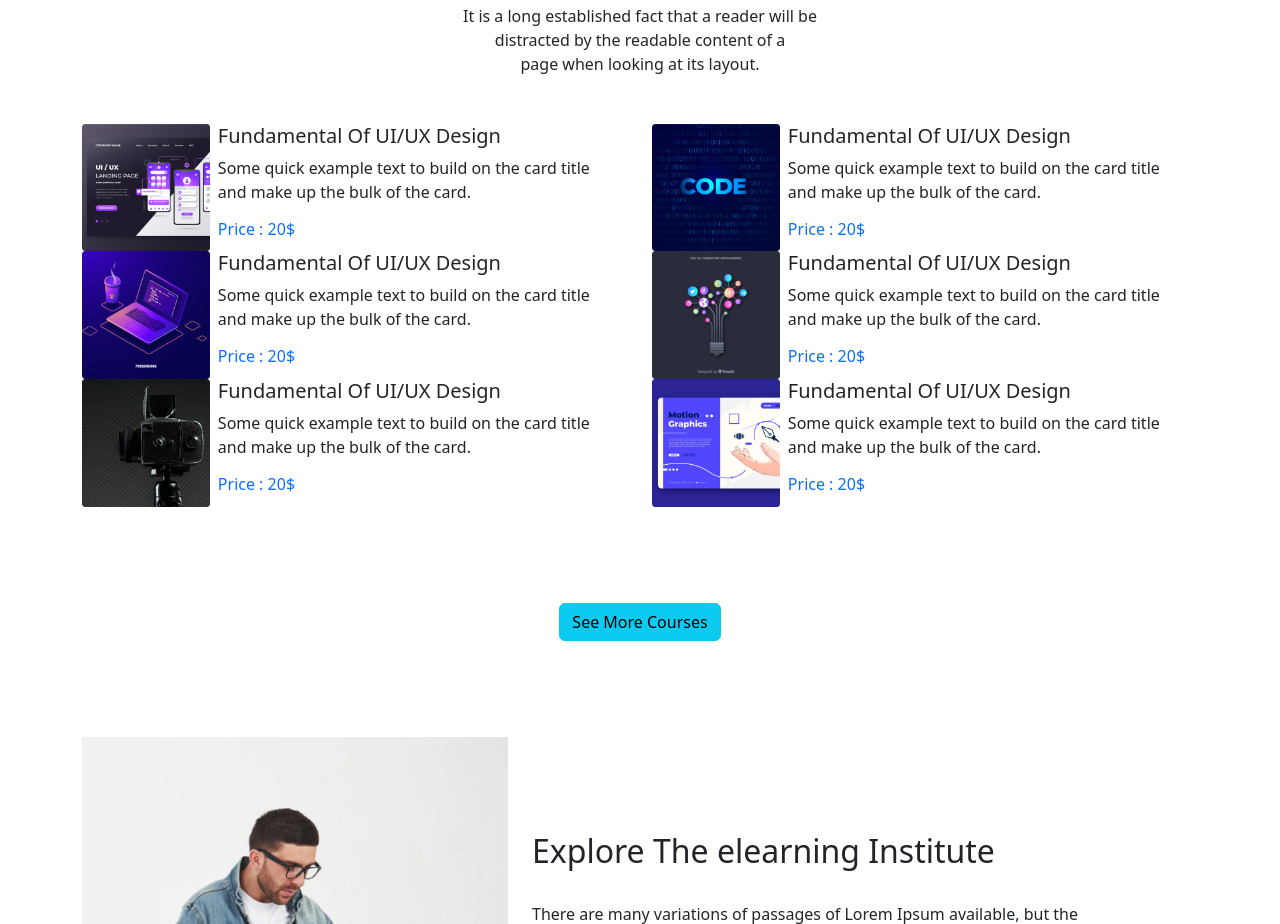
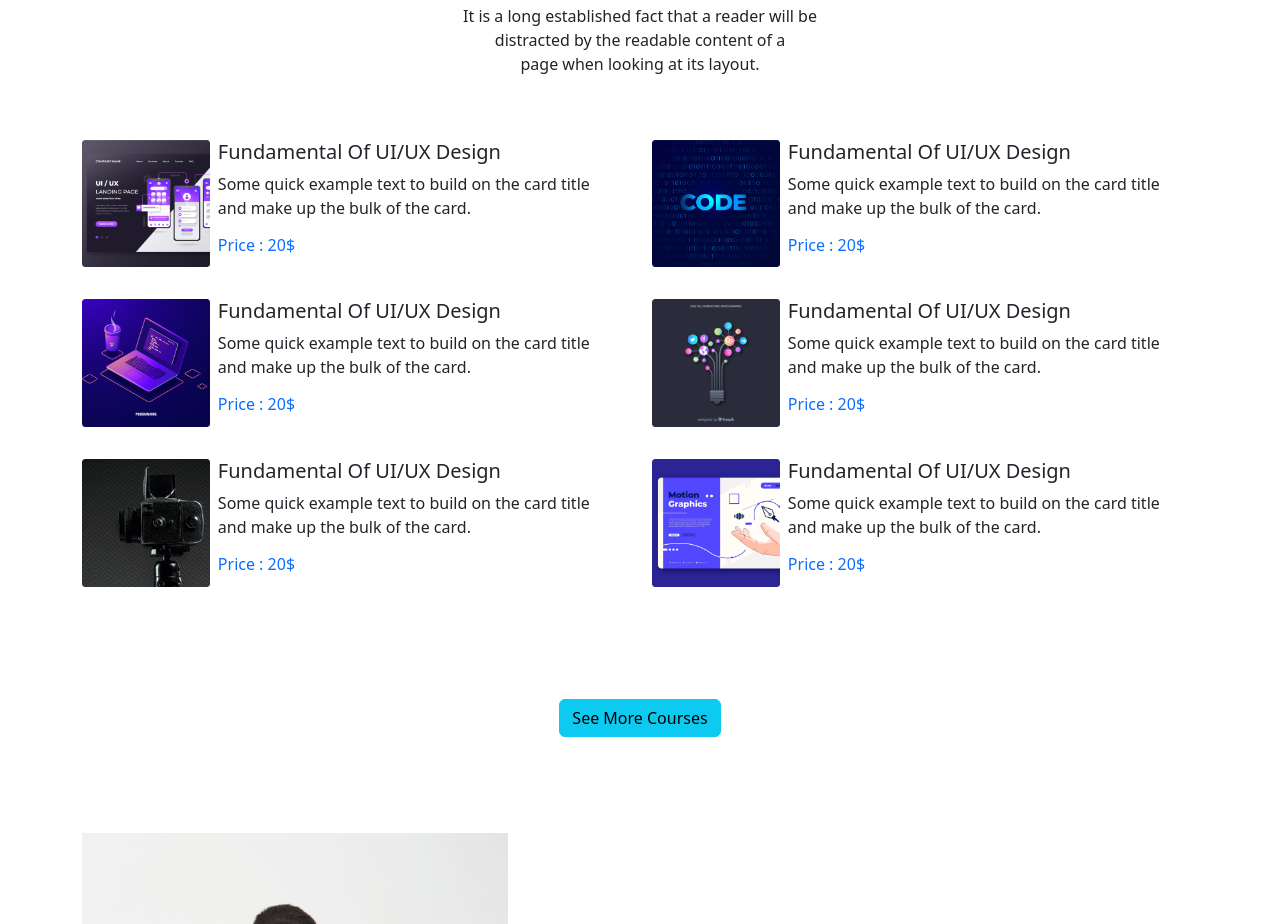
Before and after one commit to fasabuj/edtech-website, a plain HTML site: page index.html in a window 1280 px wide. Shown: the part 825-1749 px from the top of the page. Drawn offline with nearby package versions, Linux system fonts and the light colour scheme.

Commit message:
margin in courses added

```diff
--- a/index.html
+++ b/index.html
@@ -105,7 +105,7 @@
         <!-- courses schedule (strt) -->
           <div class="container my-5">
             <div class="row">
-                <div class="col-lg-6 col-md-6 d-flex">
+                <div class="col-lg-6 col-md-6 d-flex my-3">
                     <div>
                       <img src="images/course/course-1.png" class="img-fluid" alt="">
                     </div>
@@ -116,7 +116,7 @@
                     </div>
                   </div>
 
-                  <div class="col-lg-6 col-md-6 d-flex">
+                  <div class="col-lg-6 col-md-6 d-flex my-3">
                     <div>
                       <img src="images/course/course-2.png" class="img-fluid" alt="">
                     </div>
@@ -127,7 +127,7 @@
                     </div>
                   </div>
 
-                  <div class="col-lg-6 col-md-6 d-flex">
+                  <div class="col-lg-6 col-md-6 d-flex my-3">
                     <div>
                       <img src="images/course/course-3.png" class="img-fluid" alt="">
                     </div>
@@ -138,7 +138,7 @@
                     </div>
                   </div>
 
-                  <div class="col-lg-6 col-md-6 d-flex">
+                  <div class="col-lg-6 col-md-6 d-flex my-3">
                     <div>
                       <img src="images/course/course-4.png" class="img-fluid" alt="">
                     </div>
@@ -149,7 +149,7 @@
                     </div>
                   </div>
 
-                  <div class="col-lg-6 col-md-6 d-flex">
+                  <div class="col-lg-6 col-md-6 d-flex my-3">
                     <div>
                       <img src="images/course/course-5.png" class="img-fluid" alt="">
                     </div>
@@ -159,7 +159,7 @@
                       <h6 class="text-primary">Price : 20$</h6>
                     </div>
                   </div>
-                  <div class="col-lg-6 col-md-6 d-flex">
+                  <div class="col-lg-6 col-md-6 d-flex my-3">
                     <div>
                       <img src="images/course/course-6.png" class="img-fluid" alt="">
                     </div>
```
